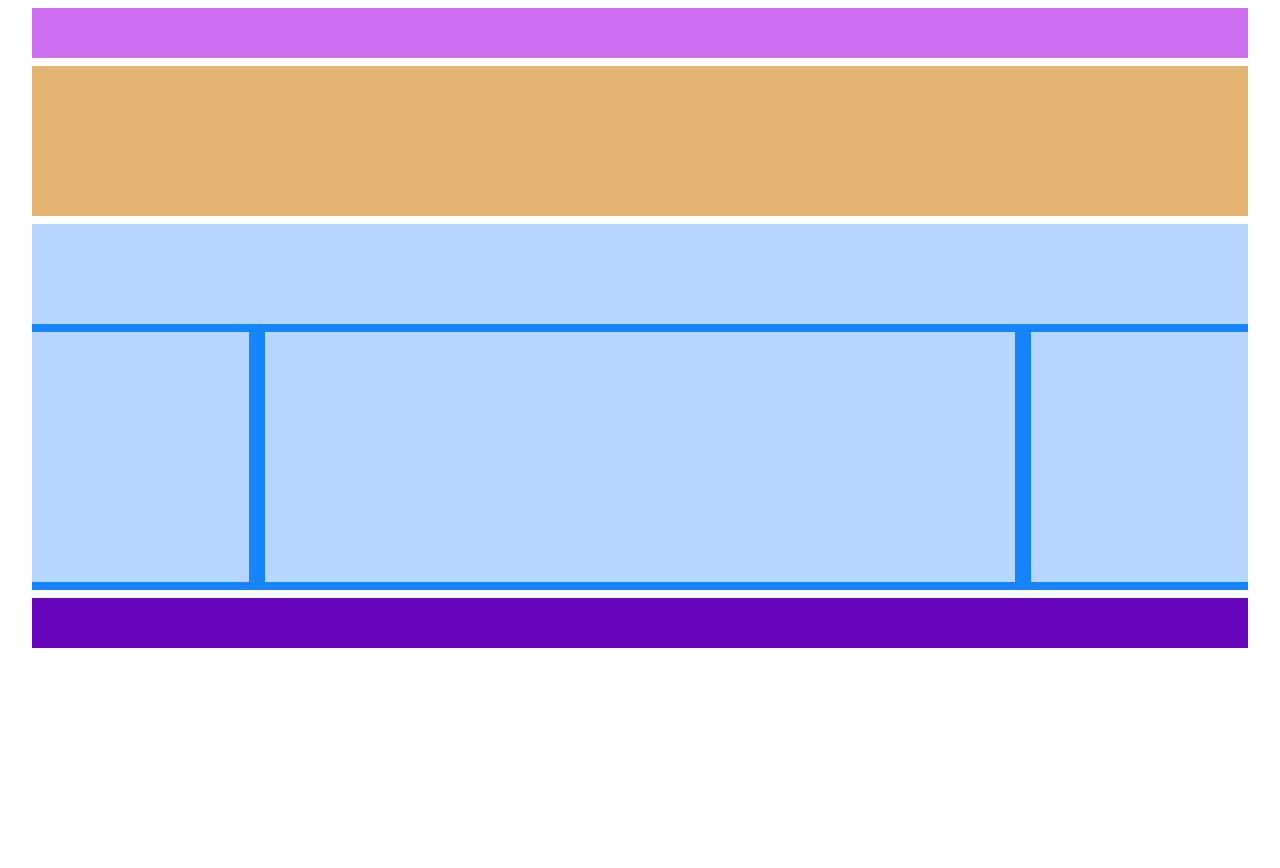
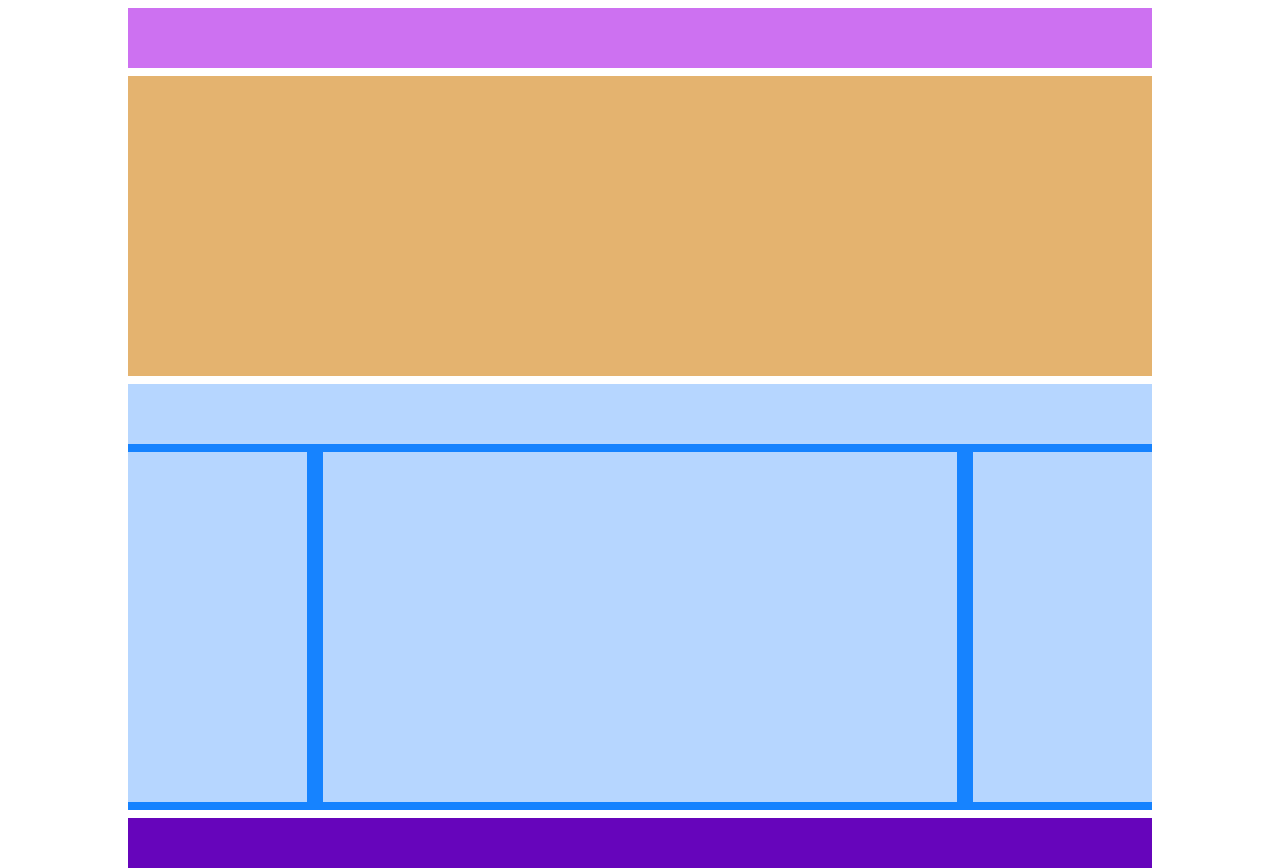
Before and after one commit to viktor998/htmlcss-struttura-wp, a plain HTML site: page index.html in a window 1280 px wide. Before the commit the page ends 800 px from the top, so only its background shows below. Drawn offline with Linux system fonts and the light colour scheme.

Commit message:
Fix BUGS e pulizia codice

```diff
--- a/assets/css/master.css
+++ b/assets/css/master.css
@@ -6,7 +6,7 @@
 }
 
 body{
-    width: 95%;
+    width: 80%;
     margin: 0 auto;
 }
 
@@ -27,7 +27,7 @@ body{
 
 [class^="col-"]{
     float: left;
-    padding: 0 10px;
+    padding: 0 15px;
 }
 
 .col-100{
@@ -47,12 +47,12 @@ body{
 
 .bg-purple{
     background-color: rgb(205, 113, 241);
-    height: 50px;
+    height: 60px;
 }
 
 .bg-yellowish{
     background-color: rgb(228, 179, 111);
-    height: 150px;
+    height: 300px;
 }
 
 .bg-blueish{
@@ -63,11 +63,11 @@ body{
 
 .bg-acqua{
     background-color: rgb(182, 214, 255);
-    height: 250px;
+    height: 350px;
 }
 
 .bg-acqua.small{
-    height: 100px;
+    height: 60px;
 }
 
 .containermain{
```
